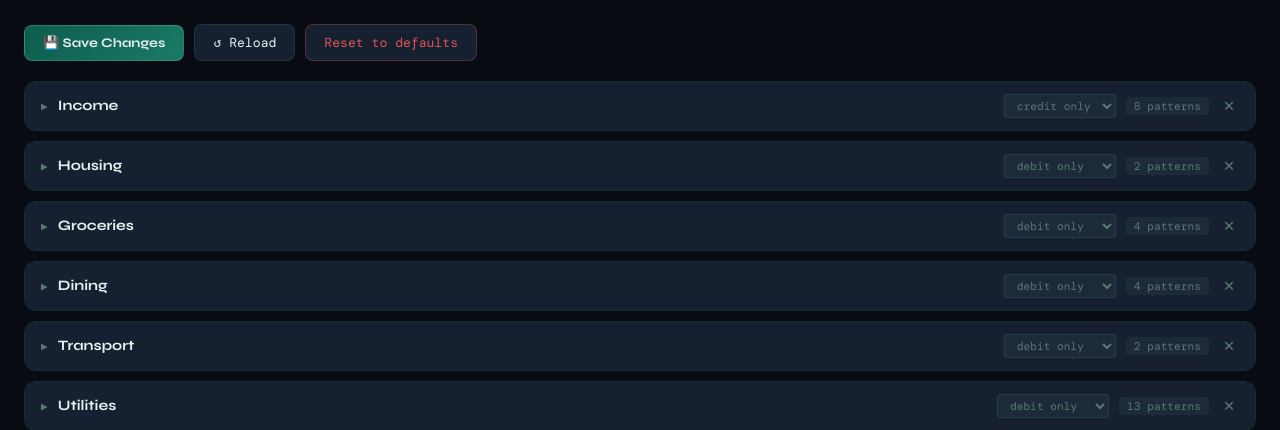
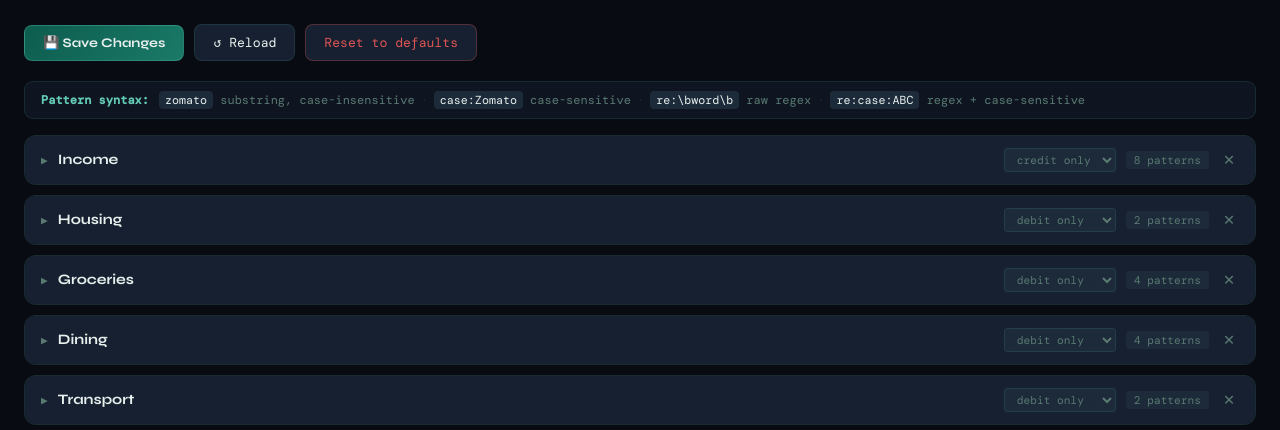
Before and after one commit to HariprasadPoojary/Financial-Analyzer, a FastAPI app: page /settings in a window 1280 px wide. Shown: the part 80-510 px from the top of the page. Run offline with FastAPI, Linux system fonts and the light colour scheme.

Commit message:
feat: Enhance pattern matching documentation and UI with syntax legend

```diff
--- a/app/templates/settings.html
+++ b/app/templates/settings.html
@@ -302,6 +302,35 @@
 			.new-cat-input:focus {
 				border-color: var(--accent);
 			}
+			.syntax-legend {
+				display: flex;
+				flex-wrap: wrap;
+				align-items: center;
+				gap: 6px;
+				background: var(--surface);
+				border: 1px solid var(--border);
+				border-radius: 9px;
+				padding: 10px 16px;
+				margin-bottom: 16px;
+				font-size: 0.75rem;
+				color: var(--muted);
+			}
+			.legend-title {
+				color: var(--accent);
+				font-weight: 600;
+				margin-right: 4px;
+			}
+			.legend-item code {
+				background: var(--surface3);
+				padding: 1px 6px;
+				border-radius: 4px;
+				color: var(--text);
+				font-family: "DM Mono", monospace;
+				font-size: 0.73rem;
+			}
+			.legend-sep {
+				color: var(--border);
+			}
 		</style>
 	</head>
 	<body>
@@ -323,6 +352,22 @@
 				Reset to defaults
 			</button>
 			<span id="status"></span>
+		</div>
+		<div class="syntax-legend">
+			<span class="legend-title">Pattern syntax:</span>
+			<span class="legend-item"
+				><code>zomato</code> substring, case-insensitive</span
+			>
+			<span class="legend-sep">·</span>
+			<span class="legend-item"
+				><code>case:Zomato</code> case-sensitive</span
+			>
+			<span class="legend-sep">·</span>
+			<span class="legend-item"><code>re:\bword\b</code> raw regex</span>
+			<span class="legend-sep">·</span>
+			<span class="legend-item"
+				><code>re:case:ABC</code> regex + case-sensitive</span
+			>
 		</div>
 		<div class="categories" id="cat-list">
 			<div style="color: var(--muted); font-size: 0.82rem">
@@ -380,7 +425,7 @@
 							.map(
 								(p, pi) => `
                 <div class="pattern-row">
-                  <input class="pattern-input" value="${esc(p)}" placeholder="regex pattern..."
+                  <input class="pattern-input" value="${esc(p)}"  placeholder="e.g. Zomato  or  case:NEFT  or  re:\bUPI/\w+"
                          oninput="rules[${ri}].patterns[${pi}]=this.value"/>
                   <button class="del-pat" onclick="delPat(${ri},${pi})">✕</button>
                 </div>`,
```
Also changed, not shown: app/categorizer.py (+63 -9 lines), app/const.py (+11 -3 lines).
